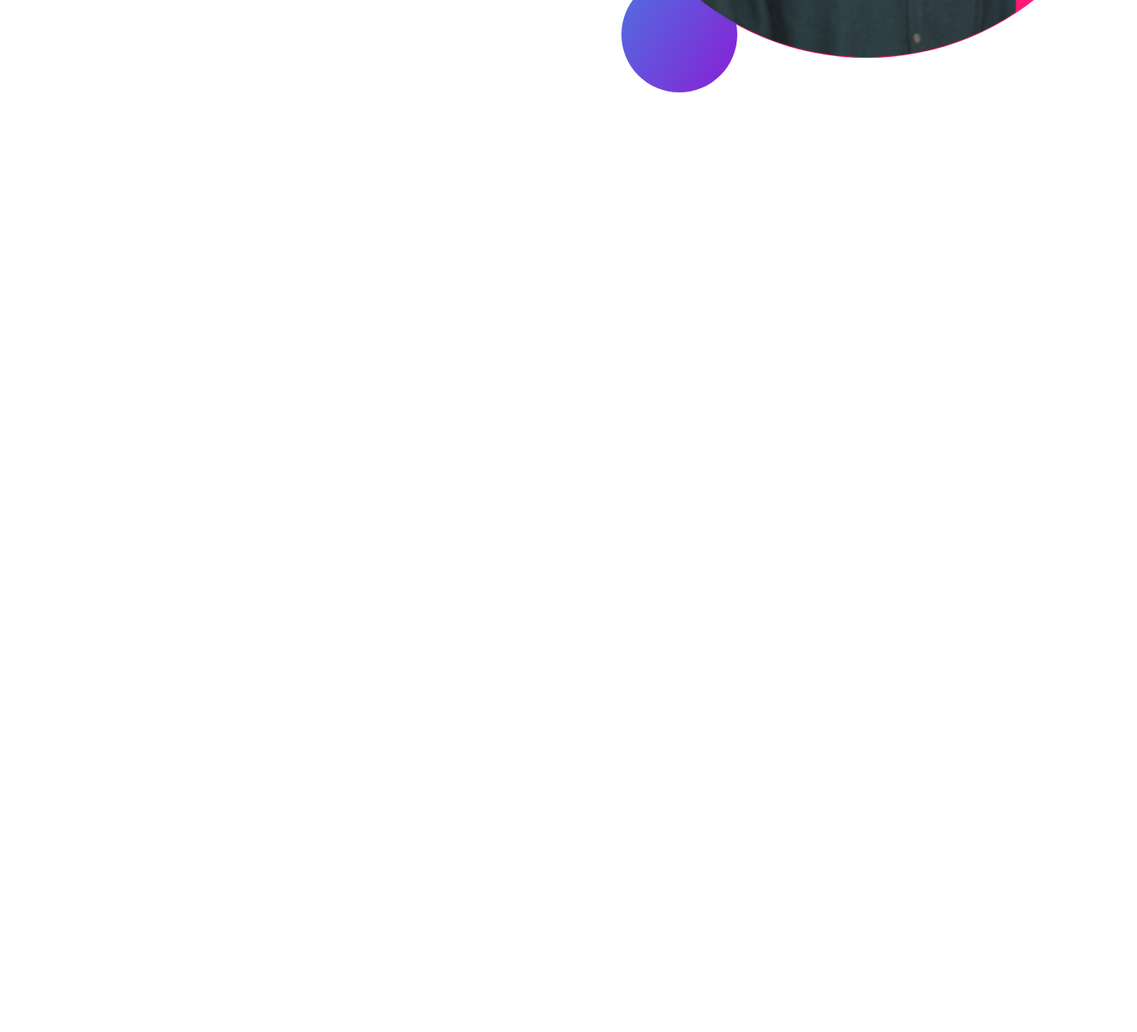
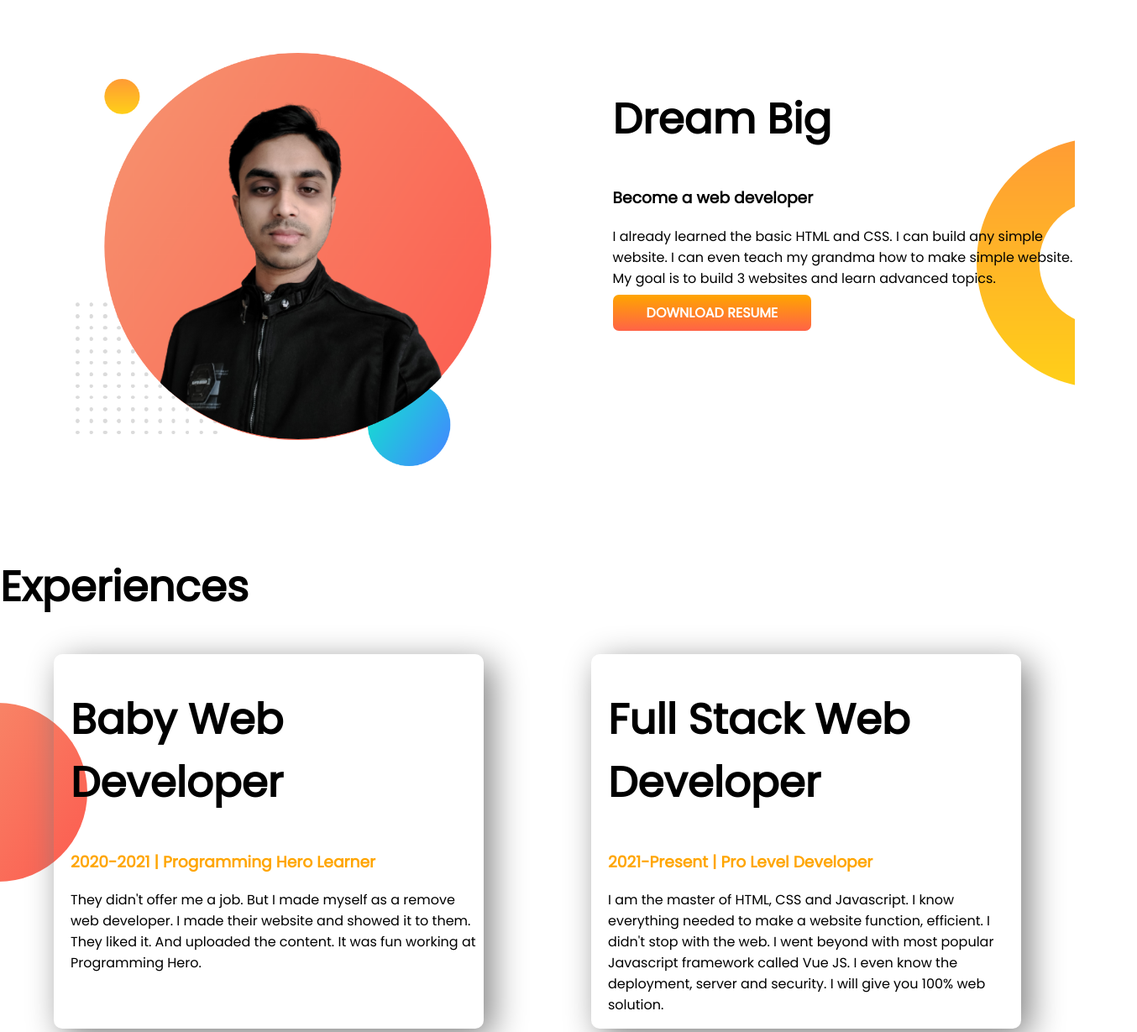
Before and after one commit to hasanulbanna85/developer-portfolio-ep, a plain HTML site: page index.html in a window 1280 px wide. Shown: the part 575-1804 px from the top of the page at 84% size, 1354 px wide, since content can reach past the window. Before the commit the page ends 800 px from the top, so only its background shows below. Drawn offline with Linux system fonts and the light colour scheme.

Commit message:
exp area finished

```diff
--- a/index.html
+++ b/index.html
@@ -13,7 +13,7 @@
 </head>
 
 <body>
-    <section class="top-banner">
+    <section class="flexible-container top-banner">
         <div class="half-width">
             <h1>Welcome To</h1>
             <h1><span class="orange-color">Hasanul Banna</span> World!</h1>
@@ -30,6 +30,39 @@
             <img class="banner-img" src="images/hb-bg2.png" alt="">
         </div>
     </section>
+    <section class="dream-big flexible-container">
+        <div class="half-width">
+            <img src="images/hb-bg.png" alt="">
+        </div>
+        <div class="half-width">
+            <h1>Dream Big</h1>
+            <h3>Become a web developer</h3>
+            <p>I already learned the basic HTML and CSS. I can build any simple website. I can even teach my grandma how
+                to make simple website. My goal is to build 3 websites and learn advanced topics.</p>
+            <a class="link-btn" target="_blank" href="https://translate.google.com/">DOWNLOAD RESUME</a>
+        </div>
+    </section>
+    <section class="exp-area">
+        <h1>Experiences</h1>
+        <div class="flexible-container">
+            <div class="exp-item">
+                <h1>Baby Web Developer</h1>
+                <h3 class="orange-color">2020-2021 | Programming Hero Learner</h3>
+                <p>They didn't offer me a job. But I made myself as a remove web developer. I made their website and
+                    showed
+                    it to them. They liked it. And uploaded the content. It was fun working at Programming Hero.</p>
+            </div>
+            <div class="exp-item">
+                <h1>Full Stack Web Developer</h1>
+                <h3 class="orange-color">2021-Present | Pro Level Developer</h3>
+                <p>I am the master of HTML, CSS and Javascript. I know everything needed to make a website function,
+                    efficient. I didn't stop with the web. I went beyond with most popular Javascript framework called
+                    Vue
+                    JS. I even know the deployment, server and security. I will give you 100% web solution.</p>
+            </div>
+        </div>
+    </section>
+
 </body>
 
 </html>
--- a/style.css
+++ b/style.css
@@ -11,8 +11,9 @@ h1 {
     color: orange;
 }
 
-section {
+.flexible-container {
     display: flex;
+    margin-bottom: 100px;
 }
 
 .top-banner {
@@ -25,6 +26,10 @@ section {
     margin-left: 7%;
 }
 
+.half-width img {
+    width: 90%;
+}
+
 .link-btn {
     text-decoration: none;
     color: white;
@@ -34,5 +39,24 @@ section {
     border-radius: 7px;
 }
 
+.dream-big {
+    background-image: url(images/dream-bg.png);
+    background-repeat: no-repeat;
+    background-position: right;
+}
+
+.exp-area {
+    background-image: url(images/exp-bg.png);
+    background-repeat: no-repeat;
+    background-position: left;
+}
+
+.exp-item {
+    width: 40%;
+    margin: 0 5%;
+    box-shadow: 10px 10px 40px gray;
+    padding-left: 20px;
+    border-radius: 10px;
+}
 
 /* flexible-container */
```
